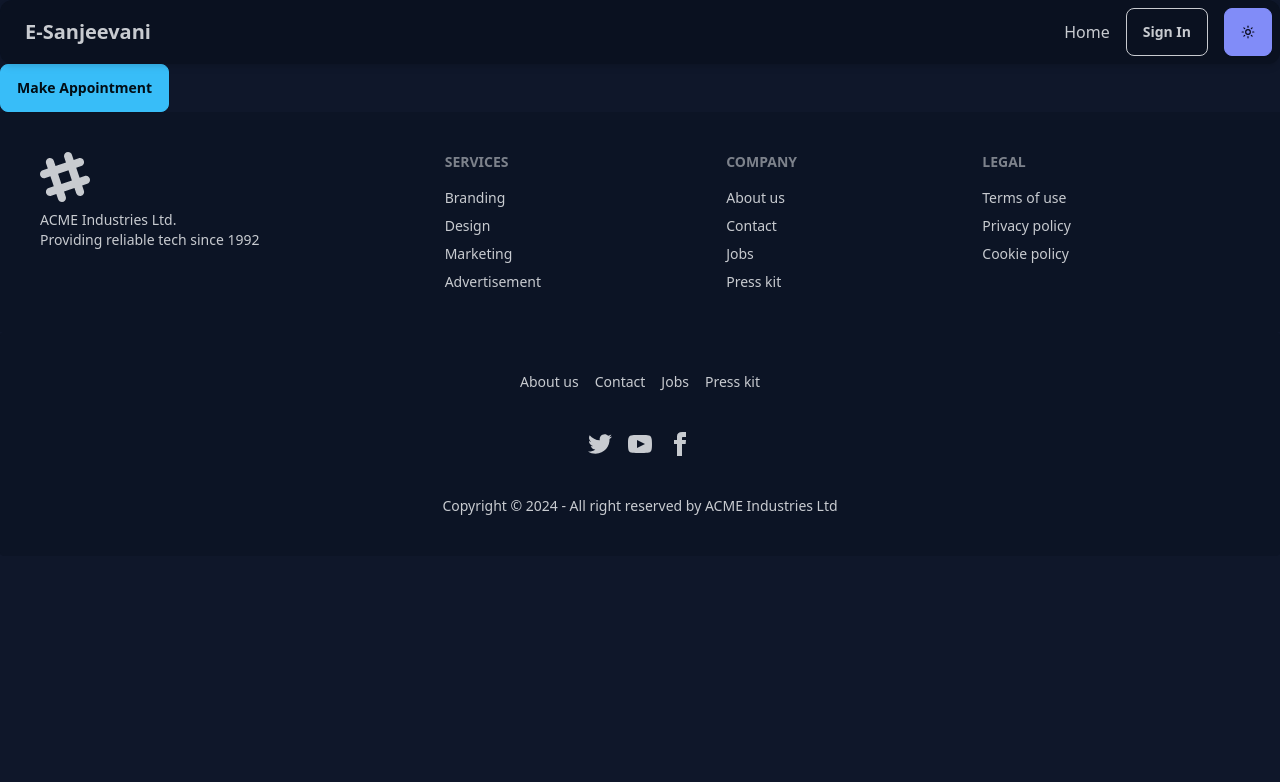
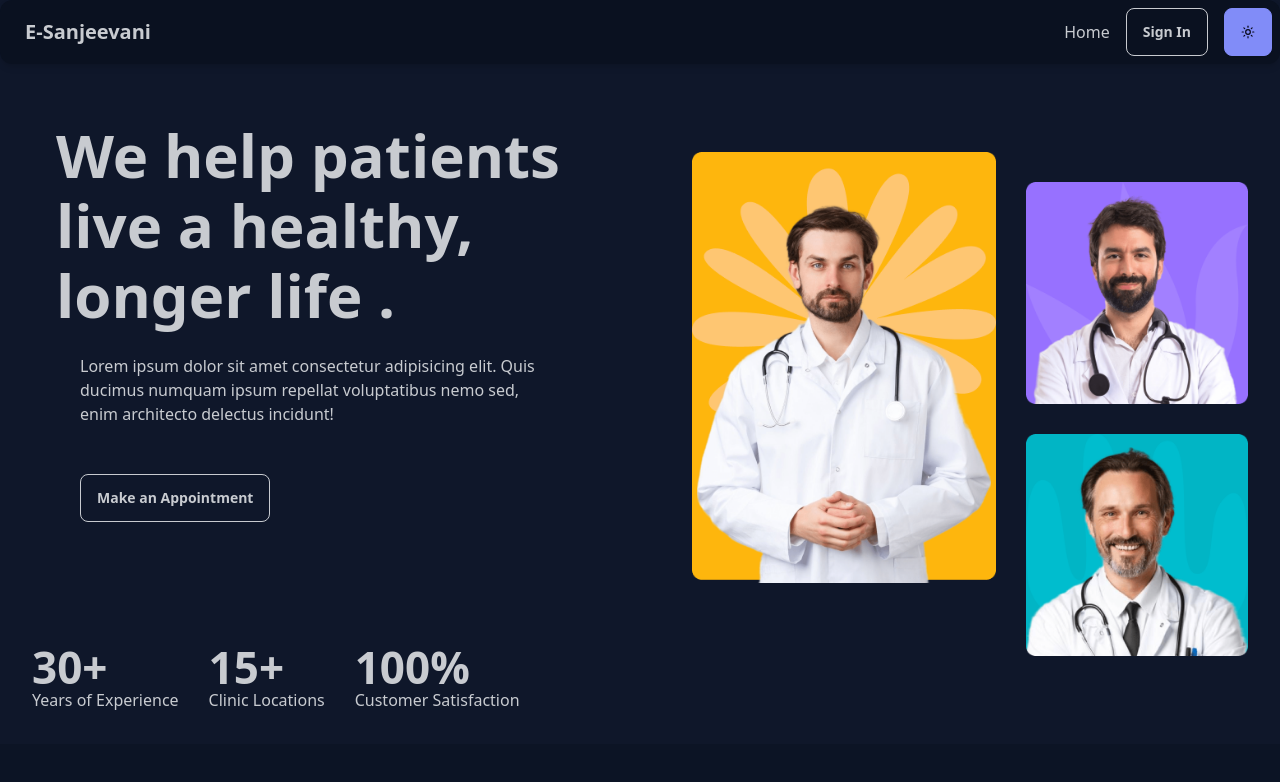
Before and after one commit to Ronit-gurjar/eSanjeevani, a React (Vite) app in the folder Frontend/: page / in a window 1280 px wide. Shown: the top 782 px of the page. Built offline with nearby package versions, Linux system fonts and the light colour scheme.

Commit message:
Hero Section

```diff
--- a/Frontend/src/App.jsx
+++ b/Frontend/src/App.jsx
@@ -4,7 +4,6 @@ import Footer from './components/Navbar/Footer/Footer'
 function App() {
   return (
     <>
-
       <Layout />
       <Footer />
     </>
--- a/Frontend/src/Pages/Home.jsx
+++ b/Frontend/src/Pages/Home.jsx
@@ -1,4 +1,15 @@
 import React from 'react';
+import heroImg01 from '../assets/images/hero-img01.png'
+import heroImg02 from '../assets/images/hero-img02.png'
+import heroImg03 from '../assets/images/hero-img03.png'
+import featureImg from '../assets/images/feature-img.png'
+import faqImg from '../assets/images/faq-img.png'
+import videoIcon from '../assets/images/video-icon.png'
+import avatarIcon from '../assets/images/avatar-icon.png'
+import icon01 from '../assets/images/icon01.png'
+import icon02 from '../assets/images/icon02.png'
+import icon03 from '../assets/images/icon03.png'
+import { BsArrowRight } from 'react-icons/bs'
 
 import { Link, useNavigate } from 'react-router-dom';
 
@@ -9,12 +20,72 @@ const Home = () => {
     navigate('/appointment');
   };
 
+
+
   return (
-    <div>
-      <button className="btn btn-primary" onClick={handleClick}>
-        Make Appointment
-      </button>
-    </div>
+      <>
+        <div className="p-8 2xl:h-[800px]">
+          <div className="container">
+            <div className='flex flex-col lg:flex-row gap-[90px] items-center justify-between'>
+
+              {/* ======= HERO CONTENT START ========= */}
+              <div>
+                <div className="flex-col justify-between items-start p-6 lg:w-[570px] p-10 ">
+
+                  <h1 className='text-[36px]  leading-[46px] text-headingColor font-[800] md:text-[60px] md:leading-[70px] '>
+                    We help patients live a healthy, longer life .
+                  </h1>
+
+                  <p className='m-6'>Lorem ipsum dolor sit amet consectetur adipisicing elit. Quis ducimus numquam ipsum repellat voluptatibus nemo sed, enim architecto delectus incidunt!
+                  </p>
+
+                  <button className='btn btn-outline m-6' onClick={handleClick}> Make an Appointment</button>
+
+                </div>
+
+                {/* ======= HERO COUNTER ========= */}
+                <div className='mt-[30px] lg:mt-[70px] flex flex-col lg:flex-row      lg:items-center gap-5 lg:gap-[30px] '>
+
+                  <div>
+                    <h2 className='text-[36px] leading-[56px] lg:text-[44px] lg:leading-[54px] font-[700] text-headingColor '>30+
+                    </h2>
+                    <span className='w-[100px] h-2 bg-yellowColor rounded-full block mt-[-14px] '></span>
+                    <p className='text__para '> Years of Experience</p>
+                  </div>
+
+                  <div>
+                    <h2 className='text-[36px] leading-[56px] lg:text-[44px] lg:leading-[54px] font-[700] text-headingColor '>15+
+                    </h2>
+                    <span className='w-[100px] h-2 bg-purpleColor rounded-full block mt-[-14px] '></span>
+                    <p className='text__para '> Clinic Locations</p>
+                  </div>
+
+                  <div>
+                    <h2 className='text-[36px] leading-[56px] lg:text-[44px] lg:leading-[54px] font-[700] text-headingColor '>100%
+                    </h2>
+                    <span className='w-[100px] h-2 bg-irisBlueColor rounded-full block mt-[-14px] '></span>
+                    <p className='text__para '>Customer Satisfaction</p>
+                  </div>
+
+                </div>
+              </div>
+              {/* ======= HERO CONTENT END ========= */}
+
+              <div className="flex gap-[30px] justify-end">
+                <div>
+                  <img className="w-full " src={heroImg01} alt="" />
+                </div>
+                <div className="mt-[30px] ">
+                  <img className='w-full mb-[30px] ' src={heroImg02} alt="" />
+                  <img className='w-full ' src={heroImg03} alt="" />
+                </div>
+              </div>
+            </div>
+          </div>
+        </div>
+
+
+      </>
   );
 };
 
```
